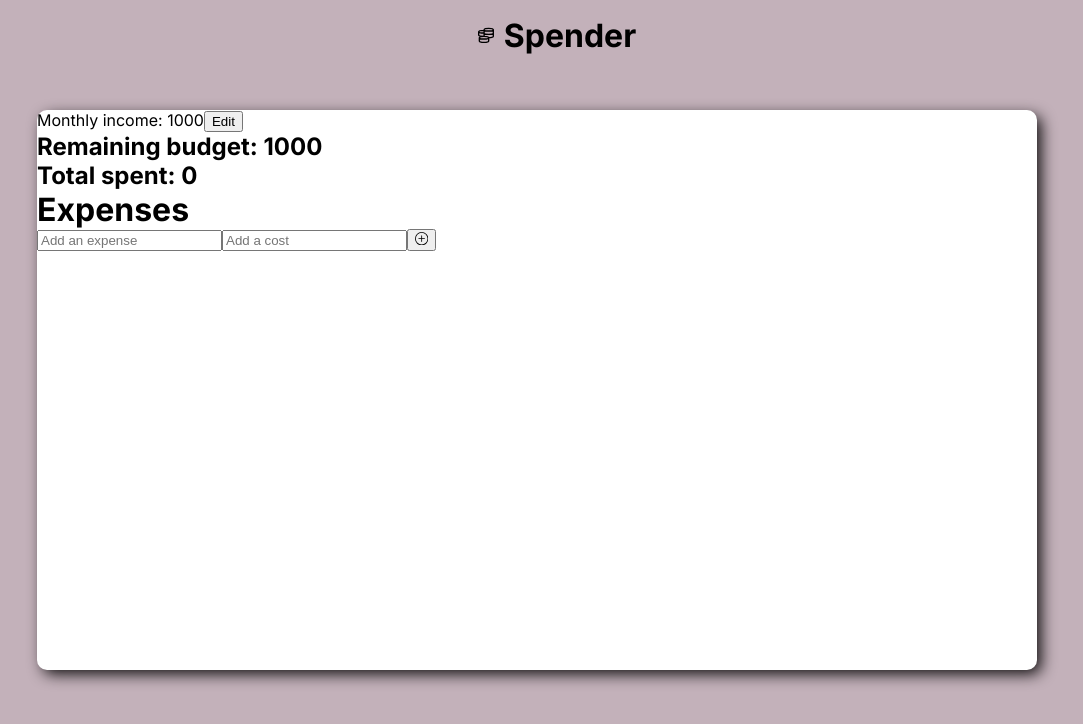
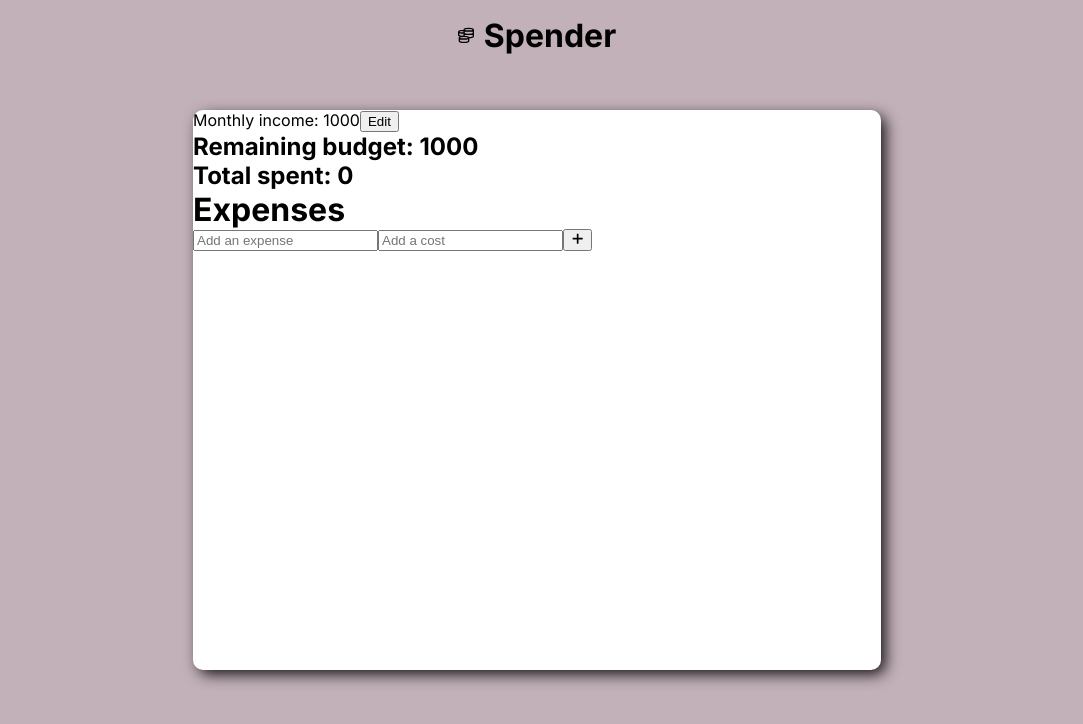
Before and after one commit to JakubLevanszky/spender-app-v2, a React (Create React App) app: page / in a window 1280 px wide. Shown: the top 724 px of the page, without its empty margins (103-1186 px from the left). Built offline with nearby package versions, Linux system fonts and the light colour scheme.

Commit message:
chore: change of icons + small style of layout

```diff
--- a/public/index.html
+++ b/public/index.html
@@ -30,12 +30,6 @@
     <noscript>You need to enable JavaScript to run this app.</noscript>
     <div id="root"></div>
     <!--
-      This HTML file is a template.
-      If you open it directly in the browser, you will see an empty page.
-
-      You can add webfonts, meta tags, or analytics to this file.
-      The build step will place the bundled scripts into the <body> tag.
-
       To begin the development, run `npm start` or `yarn start`.
       To create a production bundle, use `npm run build` or `yarn build`.
     -->
--- a/src/components/ExpenseItem/ExpenseItem.js
+++ b/src/components/ExpenseItem/ExpenseItem.js
@@ -1,6 +1,6 @@
 /* eslint-disable react/prop-types */
 import React from 'react';
-import { RiCloseCircleLine } from 'react-icons/ri';
+import { RiDeleteBinLine } from 'react-icons/ri';
 
 export default function ExpenseItem(props) {
   return props.expenses.map((expense, i) => (
@@ -9,7 +9,7 @@ export default function ExpenseItem(props) {
         {expense.name} {expense.cost}
       </div>
       <div className="icons">
-        <RiCloseCircleLine onClick={() => props.onRemoveExpense(expense.id)} />
+        <RiDeleteBinLine onClick={() => props.onRemoveExpense(expense.id)} />
       </div>
     </div>
   ));
--- a/src/components/ExpensesForm/ExpensesForm.js
+++ b/src/components/ExpensesForm/ExpensesForm.js
@@ -1,6 +1,6 @@
 /* eslint-disable react/prop-types */
 import React, { useState } from 'react';
-import { BsPlusCircle } from 'react-icons/bs';
+import { GoPlus } from 'react-icons/go';
 
 export default function ExpensesForm(props) {
   const [expensesFormData, setExpensesFormData] = useState({ name: '', cost: '' });
@@ -38,7 +38,7 @@ export default function ExpensesForm(props) {
         onChange={handleChange}
       />
       <button type="submit">
-        <BsPlusCircle onClick={handleSubmit} />
+        <GoPlus onClick={handleSubmit} />
       </button>
     </form>
   );
--- a/src/features/ui/components/Header/Header.styled.js
+++ b/src/features/ui/components/Header/Header.styled.js
@@ -4,7 +4,6 @@ export const StyledHeader = styled.header`
   display: grid;
   grid-auto-flow: column;
   gap: 10px;
-  padding-left: 40px;
   align-items: center;
   justify-content: center;
   height: 70px;
--- a/src/features/ui/components/SpenderApp/SpenderApp.js
+++ b/src/features/ui/components/SpenderApp/SpenderApp.js
@@ -1,6 +1,6 @@
 /* eslint-disable no-unused-vars */
-import React, { useEffect, useState } from 'react';
-import { SpenderAppStyled } from './SpenderApp.styled';
+import React, { useState } from 'react';
+import { SpenderAppStyled, SpenderAppWrapper } from './SpenderApp.styled';
 import Header from '../Header/Header';
 import Expenses from '../../../../components/Expenses/Expenses';
 import Income from '../../../../components/Income/Income';
@@ -34,6 +34,7 @@ export default function SpenderApp() {
 
   return (
     <>
+      <SpenderAppWrapper>
         <Header />
         <SpenderAppStyled>
           <Container>
@@ -43,6 +44,7 @@ export default function SpenderApp() {
             <Expenses expenses={expenses} onItemsUpdate={handleExpensesUpdate} />
           </Container>
         </SpenderAppStyled>
+      </SpenderAppWrapper>
     </>
   );
 }
--- a/src/features/ui/components/SpenderApp/SpenderApp.styled.js
+++ b/src/features/ui/components/SpenderApp/SpenderApp.styled.js
@@ -6,6 +6,13 @@ export const SpenderAppStyled = styled.div`
   align-items: center;
   padding: 40px;
   column-gap: 40px;
-  width: 100%;
+  width: 60vw;
   height: 100%;
+  max-width: 828px;
 `;
+
+export const SpenderAppWrapper = styled.div`
+  display: flex;
+  flex-direction: column;
+  align-items: center;
+`;
```
Lines whose indentation alone changed are shown as unchanged.
